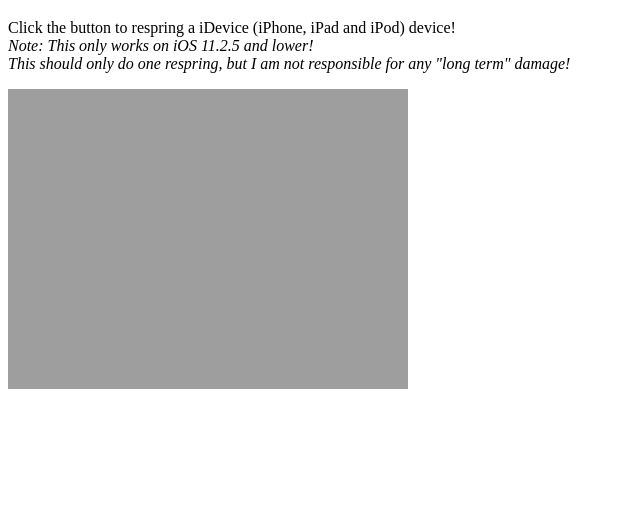
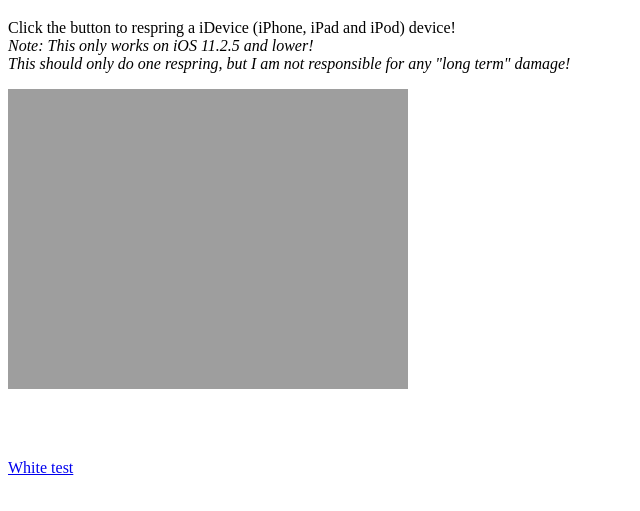
Before and after one commit to J0113/respring4ios, a plain HTML site: page index.html in a window 1280 px wide. Shown: the part 61-572 px from the top of the page, without its empty margins (0-640 px from the left). Drawn offline with Linux system fonts and the light colour scheme.

Commit message:
Update index.html

```diff
--- a/index.html
+++ b/index.html
@@ -18,5 +18,7 @@ This should only do one respring, but I am not responsible for any "long term" d
 
 <iframe src="index2.html" style="border:0px #ffffff none;" name="respringframe" scrolling="no" frameborder="0" marginheight="0px" marginwidth="0px" height="350px" width="400px" allowfullscreen></iframe>
 
+  <a href="white.mobileconfig"><p>White test</p></a>
+
 </body>
 </html>
```
